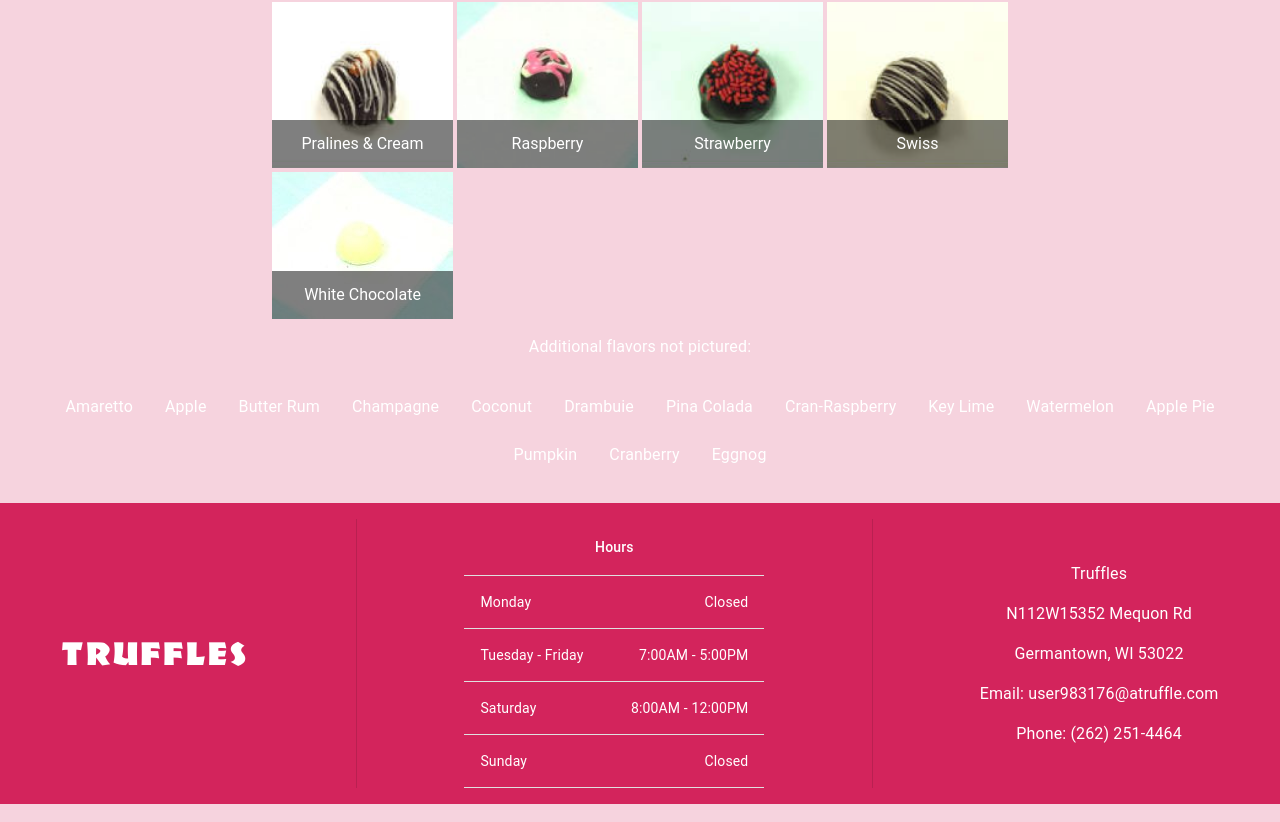
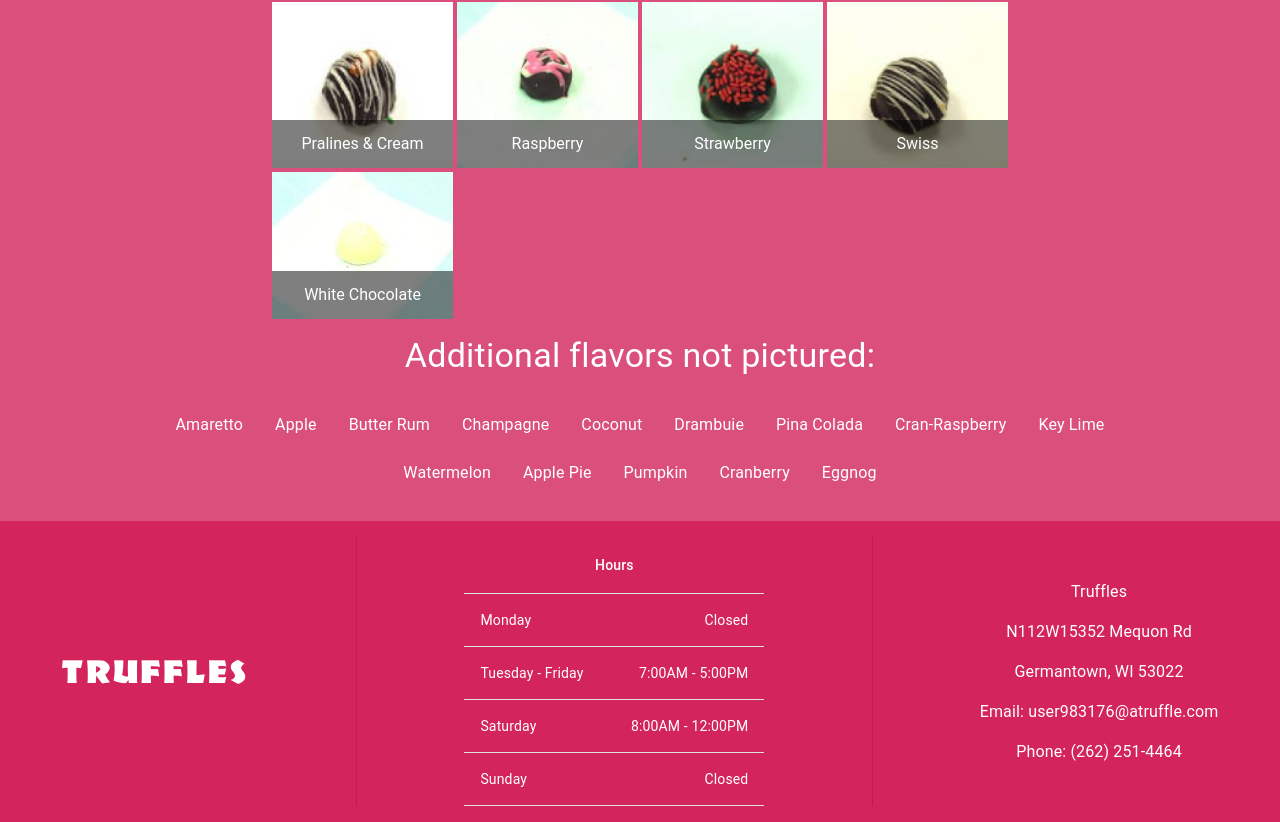
Before and after one commit to p-fassbender/atruffle-redesign-unofficial, a React (Vite) app: page /truffles in a window 1280 px wide. Shown: the part 709-1531 px from the top of the page. Built offline with nearby package versions, Linux system fonts and the light colour scheme.

Commit message:
styling correction

```diff
--- a/src/components/Navbar.jsx
+++ b/src/components/Navbar.jsx
@@ -1,9 +1,30 @@
 import React, { useState } from 'react'
 import { AppBar, Toolbar, IconButton, Typography, Box, Button, Menu, MenuItem, Container } from '@mui/material'
-
+import { Link } from 'react-router'
 import MenuIcon from '@mui/icons-material/Menu';
 
-const pages = ['Truffles', 'Cakes & More', 'About', 'Testimonials', 'Contact']
+const pages = [
+    {
+        title: 'Truffles',
+        url: 'truffles'
+    },
+    {
+        title: 'Cakes & More',
+        url: 'cakes-and-more'
+    },
+    {
+        title: 'About',
+        url: 'about'
+    },
+    {
+        title: 'Testimonials',
+        url: 'testimonials'
+    },
+    {
+        title: 'Contact',
+        url: 'contact'
+    }
+]
 
 export const Navbar = () => {
 
@@ -23,8 +44,8 @@ export const Navbar = () => {
                 <Toolbar disableGutters>
                     <Typography
                         variant='logo'
-                        component={'a'}
-                        href='#'
+                        component={Link}
+                        to={'/'}
                         sx={{
                             mr: 2,
                             display: 'flex',
@@ -66,8 +87,18 @@ export const Navbar = () => {
                             sx={{ display: { xs: 'block', md: 'none' } }}
                         >
                             {pages.map((page) => (
-                                <MenuItem key={page} onClick={handleCloseNavMenu}>
-                                    <Typography sx={{ textAlign: 'center' }}>{page}</Typography>
+                                <MenuItem key={page.url} onClick={handleCloseNavMenu}>
+                                    <Typography
+                                        component={Link}
+                                        to={`/${page.url}`}
+                                        sx={{
+                                            textAlign: 'center',
+                                            textDecoration: 'none',
+                                            color: 'secondary.main'
+                                        }}
+                                    >
+                                        {page.title}
+                                    </Typography>
                                 </MenuItem>
                             ))}
                         </Menu>
@@ -76,7 +107,8 @@ export const Navbar = () => {
                     {/* md or larger display only */}
                     <Box sx={{ flexGrow: 1, display: { xs: 'none', md: 'flex' } }}>
                         {pages.map((page) => (
-                            <Button key={page} sx={{ my: 2, color: 'white' }}>{page}</Button>
+                            <Button component={Link}
+                                to={`/${page.url}`} key={page.url} sx={{ my: 2, color: 'white' }}>{page.title}</Button>
                         ))}
                     </Box>
                 </Toolbar>
--- a/src/components/Testimonials.jsx
+++ b/src/components/Testimonials.jsx
@@ -31,7 +31,6 @@ export const Testimonials = () => {
                 spacing={2}
                 p={2}
                 sx={{
-                    justifyContent: 'center',
                     alignItems: 'center',
                     minHeight: '100vh',
                     bgcolor: 'primary.light'
--- a/src/components/Truffles.jsx
+++ b/src/components/Truffles.jsx
@@ -126,7 +126,15 @@ const additionalFlavors = [
 
 export const Truffles = () => {
     return (
-        <Stack spacing={2} p={2} sx={{ justifyContent: 'center', alignItems: 'center'}}>
+        <Stack
+            spacing={2}
+            p={2}
+            sx={{
+                alignItems: 'center',
+                minHeight: '100vh',
+                bgcolor: 'primary.light'
+            }}
+        >
             <Typography variant='h3'>
                 Our Truffles
             </Typography>
@@ -174,10 +182,10 @@ export const Truffles = () => {
                 }
             </ImageList>
 
-            <Typography variant='body1'>
+            <Typography variant='h4'>
                 Additional flavors not pictured:
             </Typography>
-            <List component={Stack} direction={'row'} sx={{ flexWrap: 'wrap', justifyContent: 'center' }}>
+            <List component={Stack} direction={'row'} sx={{ flexWrap: 'wrap', justifyContent: 'center', maxWidth: '80%' }}>
                 {
                     additionalFlavors.map((flavor) => (
                         <ListItem key={flavor} sx={{ width: 'auto' }}>
--- a/src/index.css
+++ b/src/index.css
@@ -4,7 +4,7 @@
     font-weight: 400;
 
     color-scheme: light dark;
-    color: rgba(255, 255, 255, 0.87);
+    color: rgba(255, 255, 255, 1);
     background-color: #242424;
 
     font-synthesis: none;
@@ -23,7 +23,6 @@
 body {
     margin: 0;
     display: flex;
-    /* place-items: center; */
     min-width: 320px;
     min-height: 100vh;
 }
@@ -37,12 +36,4 @@ body {
         color: #fff;
         background-color: #f6d3de;
     }
-
-    a:hover {
-        color: #747bff;
-    }
-
-    button {
-        background-color: #f9f9f9;
-    }
 }
```
